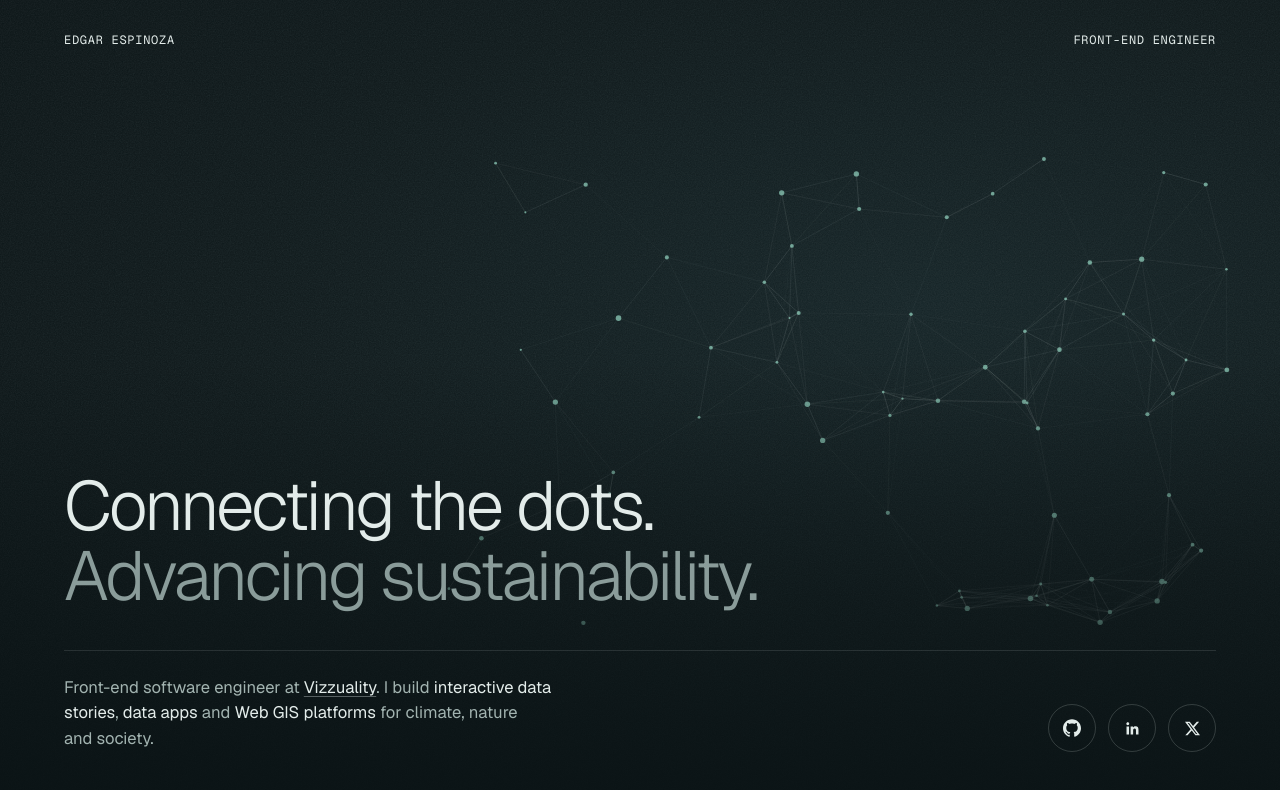
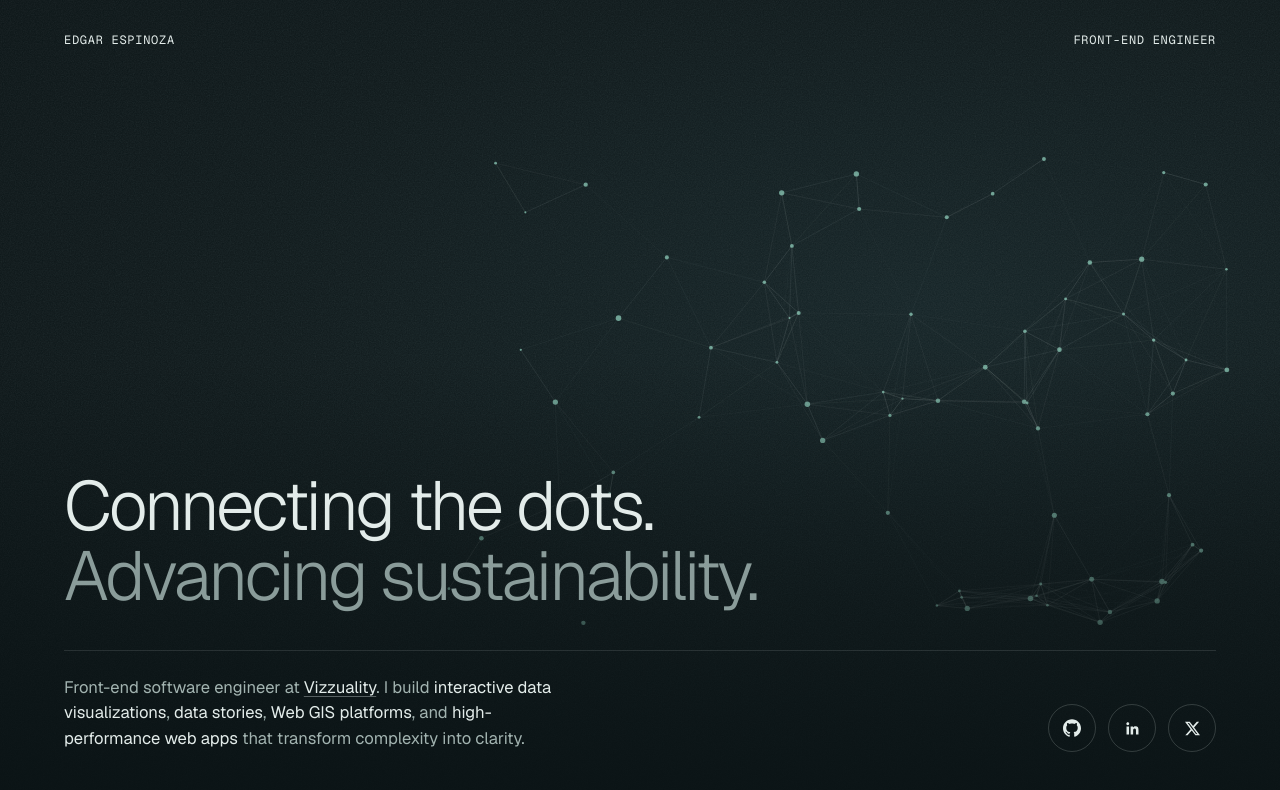
Before and after one commit to edgarespinoza7/potfolio-2026, a Next.js app: page / in a window 1280 px wide. Shown: the top 790 px of the page. Built offline with nearby package versions, Linux system fonts and the light colour scheme.

Commit message:
feat: update hero bio and page description
Bio lists interactive data visualizations, data stories, Web GIS
platforms and high-performance web apps "that transform complexity
into clarity"; page description updated to match.

```diff
--- a/src/app/(frontend)/layout.tsx
+++ b/src/app/(frontend)/layout.tsx
@@ -18,7 +18,7 @@ const geistMono = Geist_Mono({
 export const metadata: Metadata = {
   title: 'Edgar Espinoza — Front-end Engineer',
   description:
-    'Front-end engineer at Vizzuality specializing in data visualization: interactive data stories, data apps and Web GIS platforms for climate, nature and society.',
+    'Front-end engineer at Vizzuality specializing in data visualization. I build interactive data stories, Web GIS platforms, and high-performance web apps that transform complexity into clarity.',
 }
 
 export default async function RootLayout(props: { children: React.ReactNode }) {
--- a/src/components/Hero/Hero.tsx
+++ b/src/components/Hero/Hero.tsx
@@ -42,10 +42,11 @@ export function Hero() {
             >
               Vizzuality
             </a>
-            . I build <span className={styles.highlight}>interactive data stories</span>,{' '}
-            <span className={styles.highlight}>data apps</span> and{' '}
-            <span className={styles.highlight}>Web GIS platforms</span> for climate, nature and
-            society.
+            . I build <span className={styles.highlight}>interactive data visualizations</span>,{' '}
+            <span className={styles.highlight}>data stories</span>,{' '}
+            <span className={styles.highlight}>Web GIS platforms</span>, and{' '}
+            <span className={styles.highlight}>high-performance web apps</span> that transform
+            complexity into clarity.
           </p>
 
           <nav className={styles.social} aria-label="Social links">
```
